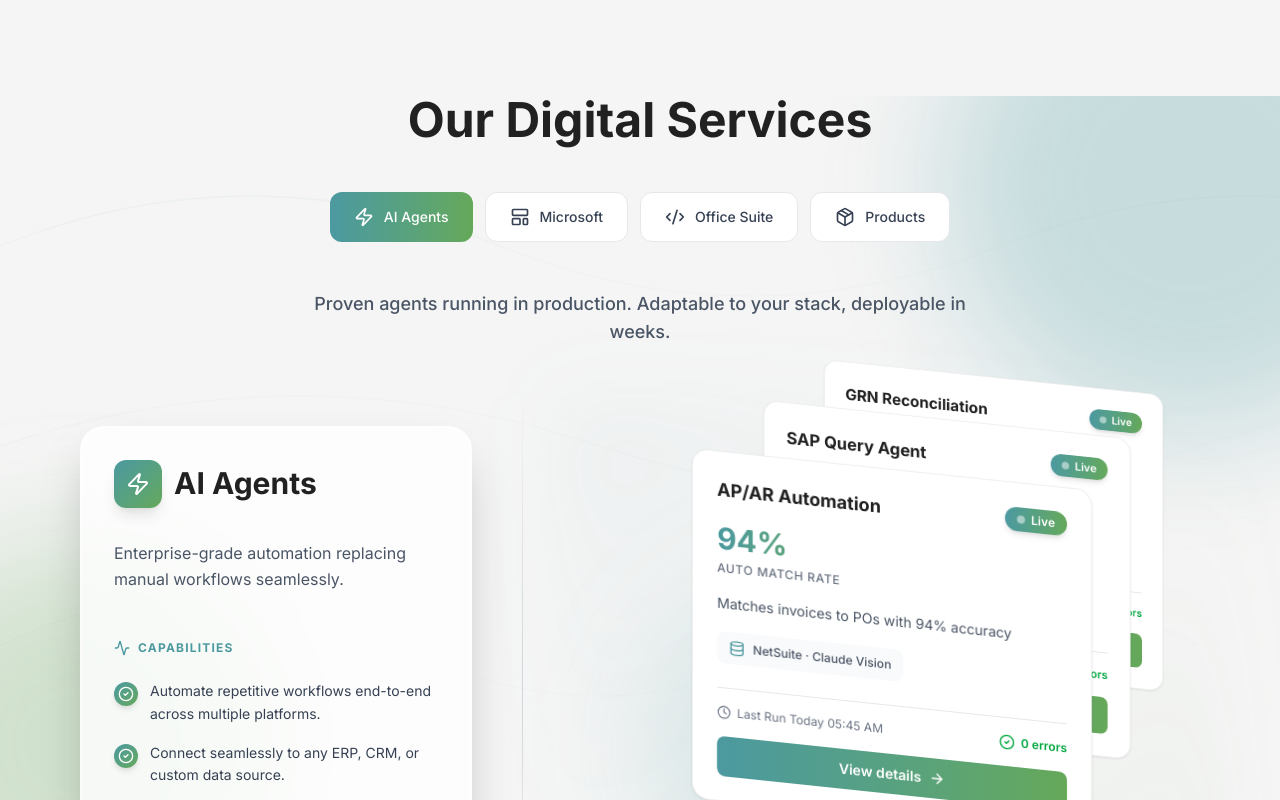
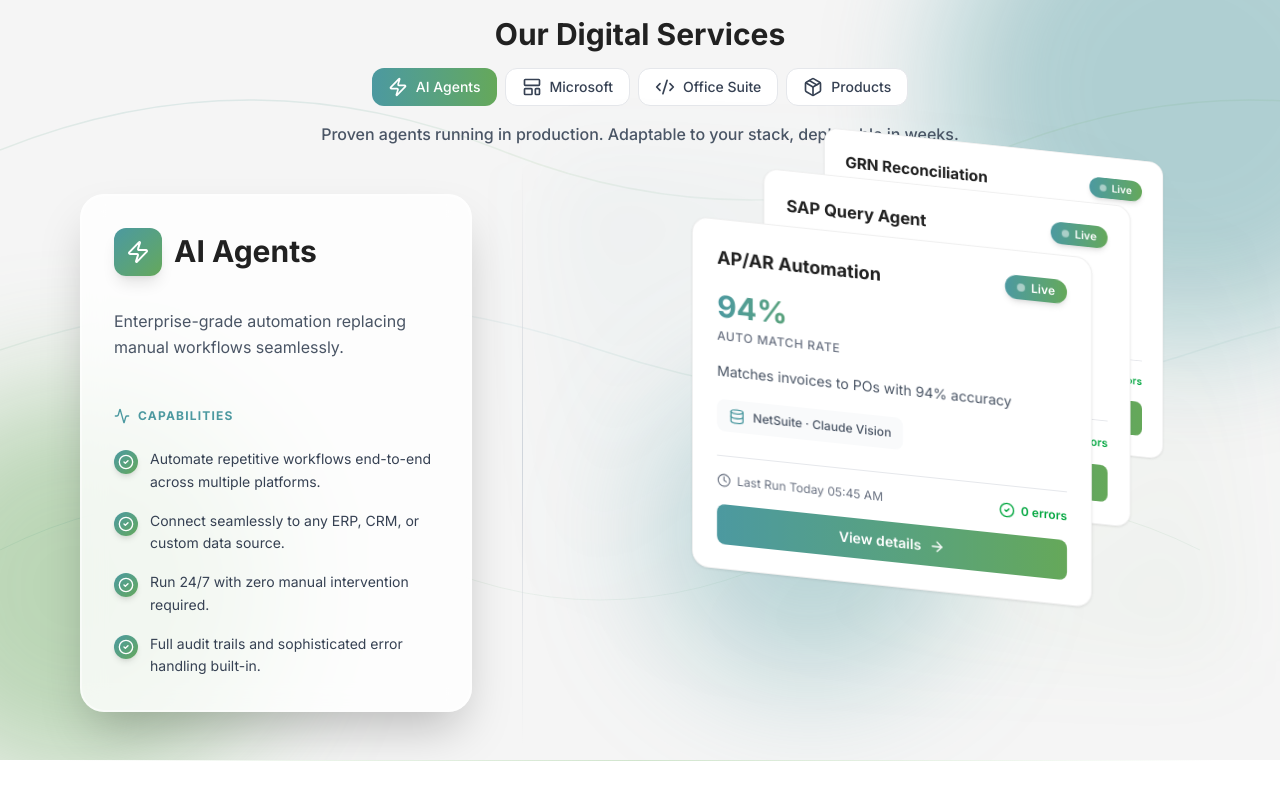
Before and after one commit to A365shift-DevTeam/A365-Automation, a React (Vite) app: page / in a window 1280 px wide. Shown: the part 1520-2320 px from the top of the page. Built offline with nearby package versions, Linux system fonts and the light colour scheme.

Commit message:
bg changed and height decreased of the Our Digital Services section

```diff
--- a/src/components/sections/AgentsInAction.tsx
+++ b/src/components/sections/AgentsInAction.tsx
@@ -1,6 +1,5 @@
 import { useState } from 'react';
 import { motion, AnimatePresence, useReducedMotion } from 'motion/react';
-import SectionWrapper from '../ui/SectionWrapper';
 import { ArrowRight, Zap, LayoutTemplate, Code2, CheckCircle2, Package, Activity, Layers, Box, ShieldCheck, Settings, Cpu, Settings2, LineChart, Clock, Database, TrendingUp, Shield } from 'lucide-react';
 import OrbitalApps from './OrbitalApps';
 import CardSwap, { Card } from './CardSwap';
@@ -27,12 +26,12 @@ export default function AgentsInAction() {
   const reduceMotion = useReducedMotion();
 
   return (
-    <SectionWrapper id="agents-in-action" className="section-bg relative overflow-hidden">
+    <section id="agents-in-action" className="section-bg relative overflow-hidden py-4">
       {/* Professional Background */}
       <div className="absolute inset-0 overflow-hidden pointer-events-none">
         {/* Subtle gradient orbs - matching site theme */}
         <motion.div
-          className="absolute -top-40 -right-40 w-[500px] h-[500px] rounded-full bg-[#4C99A0]/30 dark:bg-[#4C99A0]/15 blur-3xl"
+          className="absolute -top-40 -right-40 w-[500px] h-[500px] rounded-full bg-[#4C99A0]/45 dark:bg-[#4C99A0]/30 blur-3xl"
           animate={reduceMotion ? undefined : {
             y: [0, -12, 0],
             opacity: [0.9, 1, 0.9],
@@ -44,7 +43,7 @@ export default function AgentsInAction() {
           }}
         />
         <motion.div
-          className="absolute top-1/2 -left-32 w-[400px] h-[400px] rounded-full bg-[#65A859]/25 dark:bg-[#65A859]/15 blur-3xl"
+          className="absolute top-1/2 -left-32 w-[400px] h-[400px] rounded-full bg-[#65A859]/40 dark:bg-[#65A859]/25 blur-3xl"
           animate={reduceMotion ? undefined : {
             y: [0, 10, 0],
             x: [0, 8, 0],
@@ -56,7 +55,7 @@ export default function AgentsInAction() {
           }}
         />
         <motion.div
-          className="absolute bottom-20 right-1/4 w-[300px] h-[300px] rounded-full bg-[#4C99A0]/20 dark:bg-[#4C99A0]/10 blur-3xl"
+          className="absolute bottom-20 right-1/4 w-[300px] h-[300px] rounded-full bg-[#4C99A0]/35 dark:bg-[#4C99A0]/20 blur-3xl"
           animate={reduceMotion ? undefined : {
             y: [0, -8, 0],
           }}
@@ -68,17 +67,17 @@ export default function AgentsInAction() {
         />
 
         {/* Subtle abstract patterns */}
-        <svg className="absolute inset-0 w-full h-full opacity-[0.12] dark:opacity-[0.06]" preserveAspectRatio="none">
+        <svg className="absolute inset-0 w-full h-full opacity-[0.22] dark:opacity-[0.14]" preserveAspectRatio="none">
           <defs>
             <linearGradient id="bgCurve1" x1="0%" y1="0%" x2="100%" y2="100%">
-              <stop offset="0%" stopColor="#4C99A0" stopOpacity="0.5" />
-              <stop offset="50%" stopColor="#65A859" stopOpacity="0.25" />
-              <stop offset="100%" stopColor="#4C99A0" stopOpacity="0.15" />
+              <stop offset="0%" stopColor="#4C99A0" stopOpacity="0.7" />
+              <stop offset="50%" stopColor="#65A859" stopOpacity="0.45" />
+              <stop offset="100%" stopColor="#4C99A0" stopOpacity="0.3" />
             </linearGradient>
             <linearGradient id="bgCurve2" x1="0%" y1="100%" x2="100%" y2="0%">
-              <stop offset="0%" stopColor="#65A859" stopOpacity="0.4" />
-              <stop offset="50%" stopColor="#4C99A0" stopOpacity="0.2" />
-              <stop offset="100%" stopColor="#65A859" stopOpacity="0.12" />
+              <stop offset="0%" stopColor="#65A859" stopOpacity="0.6" />
+              <stop offset="50%" stopColor="#4C99A0" stopOpacity="0.35" />
+              <stop offset="100%" stopColor="#65A859" stopOpacity="0.25" />
             </linearGradient>
           </defs>
           {/* Subtle flowing curves */}
@@ -103,26 +102,33 @@ export default function AgentsInAction() {
         </svg>
       </div>
 
-      <div className="relative z-10">
-        <div className="text-center mb-12 px-4">
+      <motion.div
+        initial={{ opacity: 0, y: 32 }}
+        whileInView={{ opacity: 1, y: 0 }}
+        viewport={{ once: true, margin: "-80px", amount: 0.2 }}
+        transition={{ duration: 0.65, ease: [0.22, 1, 0.36, 1] }}
+        className="max-w-7xl mx-auto px-6 md:px-12 relative z-10"
+      >
+        <div className="relative z-10">
+          <div className="text-center mb-4 px-4">
           {/* <p className="text-sm font-semibold tracking-wider text-primary-500 uppercase mb-2">Intelligent AI Agents · Microsoft ecosystem · Office Suite · Scalable products</p> */}
           <motion.h2
             initial={{ opacity: 0, y: 20 }}
             animate={{ opacity: 1, y: 0 }}
             transition={{ duration: 0.6 }}
-            className="text-3xl md:text-5xl font-bold mb-6 text-gray-900 dark:text-gray-50"
+            className="text-2xl md:text-3xl font-bold mb-4 text-gray-900 dark:text-gray-50"
           >
             Our Digital Services
           </motion.h2>
         </div>
 
         {/* Tab Navigation */}
-        <div className="flex flex-wrap justify-center gap-3 mb-12 px-4">
+        <div className="flex flex-wrap justify-center gap-2 mb-4 px-4">
           {TABS.map((tab) => (
             <button
               key={tab.id}
               onClick={() => setActiveTab(tab.id)}
-              className={`flex items-center gap-2.5 px-6 py-3.5 rounded-xl font-medium text-sm transition-colors duration-200 ${activeTab === tab.id
+              className={`flex items-center gap-2 px-4 py-2 rounded-xl font-medium text-xs md:text-sm transition-colors duration-200 ${activeTab === tab.id
                   ? 'bg-gradient-to-r from-[#4C99A0] to-[#65A859] text-white'
                   : 'bg-white dark:bg-gray-800 text-gray-700 dark:text-gray-300 hover:bg-gray-50 dark:hover:bg-gray-700 border border-gray-200 dark:border-gray-700'
                 }`}
@@ -147,7 +153,7 @@ export default function AgentsInAction() {
                 initial={{ opacity: 0 }}
                 animate={{ opacity: 1 }}
                 transition={{ delay: 0.2 }}
-                className="text-center text-gray-600 dark:text-gray-400 max-w-2xl mx-auto mb-12 text-lg font-medium"
+                className="text-center text-gray-600 dark:text-gray-400 mb-4 max-w-2xl mx-auto text-sm md:text-base font-medium"
               >
                 {TABS[0].subtitle}
               </motion.p>
@@ -254,7 +260,7 @@ export default function AgentsInAction() {
                 initial={{ opacity: 0 }}
                 animate={{ opacity: 1 }}
                 transition={{ delay: 0.2 }}
-                className="text-center text-gray-600 dark:text-gray-400 mb-12 text-lg font-medium max-w-2xl mx-auto"
+                className="text-center text-gray-600 dark:text-gray-400 mb-4 text-sm md:text-base font-medium max-w-2xl mx-auto"
               >
                 {TABS[1].subtitle}
               </motion.p>
@@ -316,7 +322,7 @@ export default function AgentsInAction() {
                 initial={{ opacity: 0 }}
                 animate={{ opacity: 1 }}
                 transition={{ delay: 0.2 }}
-                className="text-center text-gray-600 dark:text-gray-400 max-w-2xl mx-auto mb-12 text-lg font-medium"
+                className="text-center text-gray-600 dark:text-gray-400 mb-4 max-w-2xl mx-auto text-sm md:text-base font-medium"
               >
                 {TABS[2].subtitle}
               </motion.p>
@@ -379,7 +385,7 @@ export default function AgentsInAction() {
                 initial={{ opacity: 0 }}
                 animate={{ opacity: 1 }}
                 transition={{ delay: 0.2 }}
-                className="text-center text-gray-600 dark:text-gray-400 max-w-2xl mx-auto mb-12 text-lg font-medium"
+                className="text-center text-gray-600 dark:text-gray-400 mb-4 max-w-2xl mx-auto text-sm md:text-base font-medium"
               >
                 {TABS[3].subtitle}
               </motion.p>
@@ -464,7 +470,8 @@ export default function AgentsInAction() {
             </motion.div>
           )}
         </AnimatePresence>
-      </div>
-    </SectionWrapper>
+        </div>
+      </motion.div>
+    </section>
   );
 }
```
